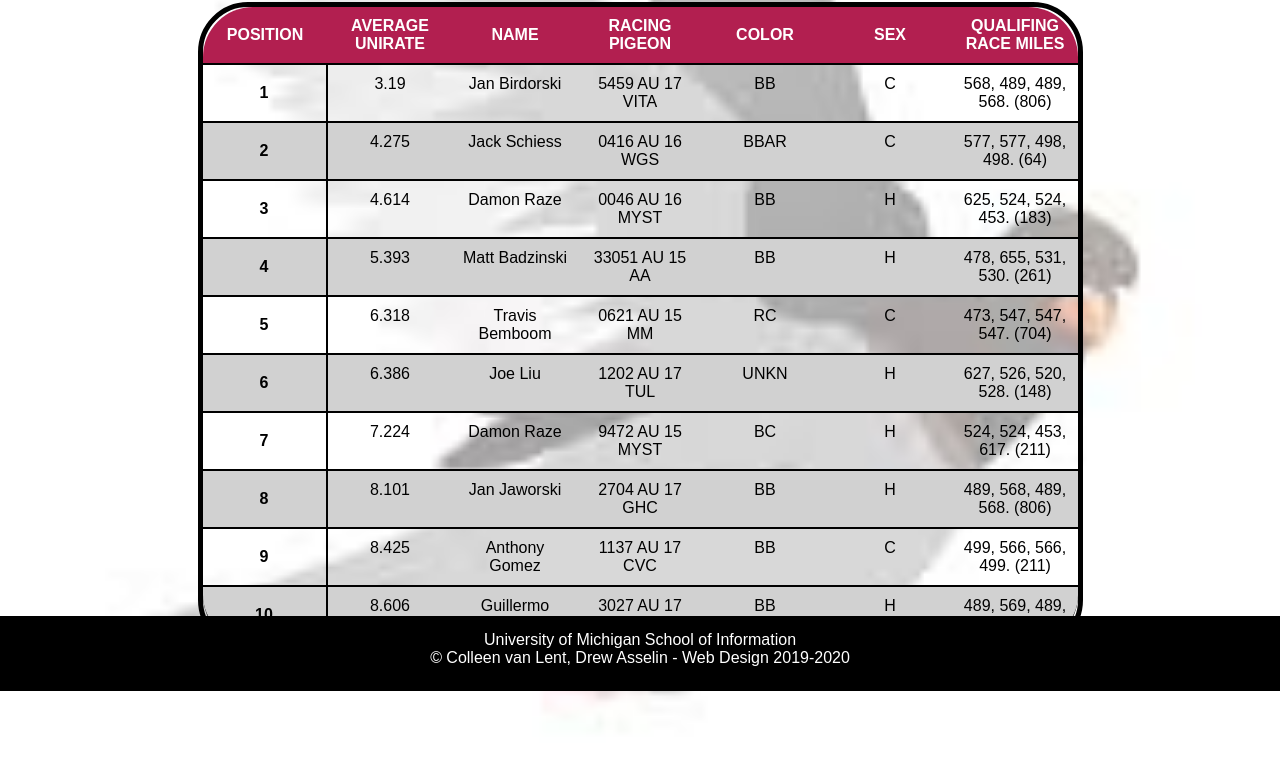
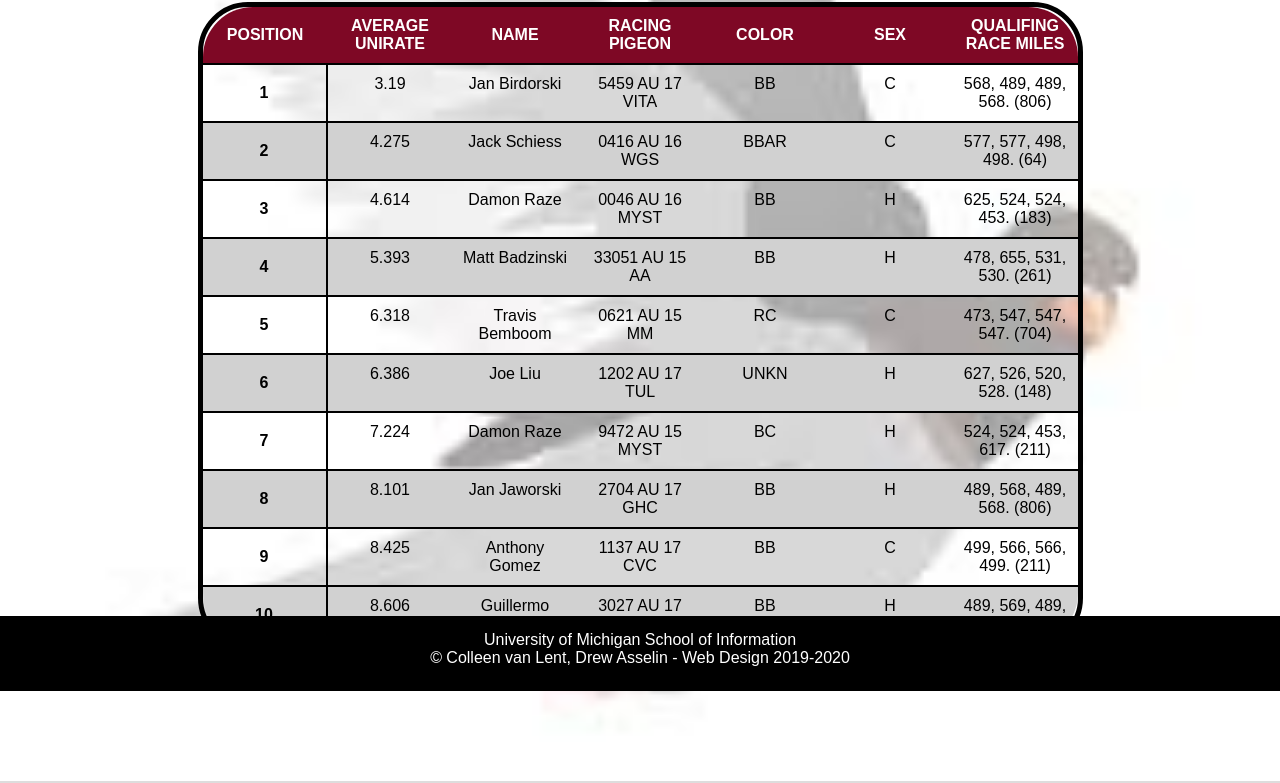
Before and after one commit to jryellen/homework4-2021, a plain HTML site: page index.html in a window 1280 px wide. Shown: the part 109-892 px from the top of the page. Drawn offline with Linux system fonts and the light colour scheme; files whose address does not match are found by name; a web font is replaced by a local one.

Commit message:
Add files via upload

```diff
--- a/css/style.css
+++ b/css/style.css
@@ -69,27 +69,26 @@ a{
 td{
   width: 125px;
   padding: 10px;
-  border-bottom: solid #000000 2px;
+  border-top: solid #000000 2px;
 }
 
 
 .colhead{
   color: #FFFFFf;
-  background-color: #B21F50;
+  background-color: #7e0825;
   min-width: 125px;
   padding: 10px;
   vertical-align: middle;
-  text-align: auto;
+  text-align: center;
   text-transform:uppercase;
-  border-bottom: solid black 2px;
 }
 
 .rowhead{
   border-color: #000000;
   border-width: 2px;
   vertical-align: middle;
-  border-right: solid #000000 2px;
-  border-bottom: solid #000000 2px;
+  border-top: solid 2px #000000;
+  border-right: solid 2px #000000;
 }
 table{
     border: 5px solid #000000;
@@ -103,11 +102,9 @@ table{
 You can use Inspect Element or your editor to find selectors. */
 thead tr:first-child th:last-child{
   border-top-right-radius: 50px;
-  background-color: #B21F50;
 }
 thead tr:first-child th:first-child{
   border-top-left-radius: 50px;
-  background-color: #B21F50;
 }
 tbody tr:last-child th:first-child{
   border-bottom-left-radius: 50px;
@@ -120,11 +117,11 @@ tr:nth-child(even){
   background-color: #D1D1D1;
 }
 tr:hover{
-  background-color: rgb(178, 31, 80, .25);
+  background-color: rgb(126, 8, 37, .25);
 }
 footer{
   width:100%;
-  height: 75px;
+  min-height: 75px;
   background:#000000;
   text-align: center;
   color: #FFFFFF;
```
Also changed, not shown: index.html (+0 -1 lines).
